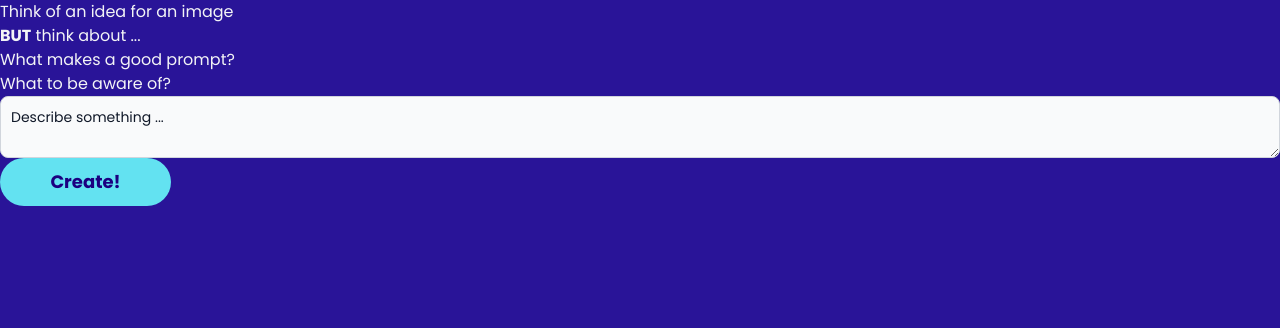
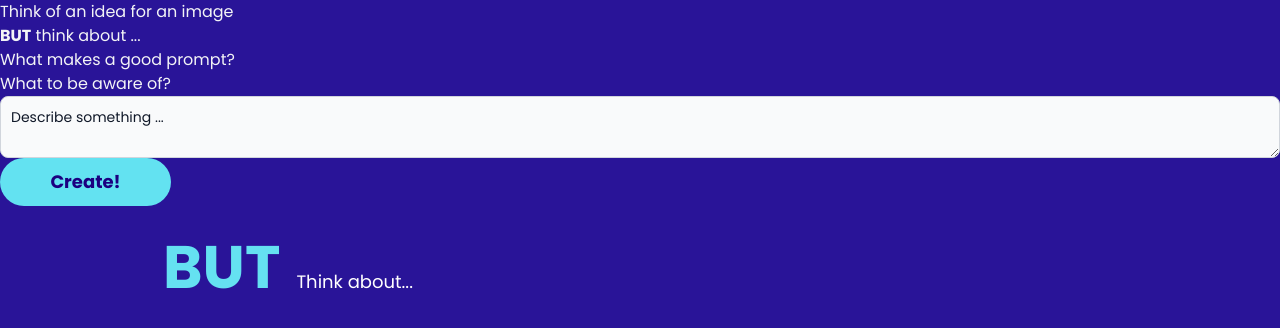
Before and after one commit to neontribe/think-ai, a Next.js app: page /process/query in a window 1280 px wide. Shown: the top 328 px of the page. Built offline with nearby package versions, Linux system fonts and the light colour scheme.

Commit message:
Feat: add ButTypography component

```diff
--- /dev/null
+++ b/src/app/components/ButTypography.jsx
@@ -0,0 +1,18 @@
+'use client';
+
+import React from 'react';
+
+const ButTypography = ({ text = '' , className = '' }) => {
+  return (
+    <div
+    className={`flex flex-row justify-center items-baseline bg-transparent text-[#65E1F1] text-[3.75rem] ${className}
+    w-full max-w-lg md:max-w-xl lg:max-w-4xl h-20 md:h-24 lg:h-[28rem]`}
+      aria-labelledby='but-text'
+    >
+      <span className='block mr-4 font-bold' tabIndex='0'>BUT</span>
+      {text && <p className='text-lg text-white text-[18px] top-1' tabIndex='0'>{text}</p>}
+    </div>
+  );
+};
+
+export default ButTypography;
--- a/src/app/process/query/page.jsx
+++ b/src/app/process/query/page.jsx
@@ -3,6 +3,7 @@
 import { useRouter } from 'next/navigation';
 import { useGlobalState } from "@/app/contexts/GlobalStateProvider";
 import { useEffect } from "react";
+import ButTypography from '@/app/components/ButTypography';
 
 export default function Query() {
   const router = useRouter();
@@ -24,5 +25,9 @@ export default function Query() {
     <button className="bg-[#63E2F1] text-[#1B0080] px-6 py-3 w-[171px] h-[48px] text-lg inline-flex items-center justify-center font-bold rounded-full transition durantion-300 hover:bg-[#9747FF] hover:text-white focus:outline-none focus:ring-2 focus:ring-offset-2 focus:ring-[#9747FF]" type="button" onClick={() => router.push('/process/response')}>
       Create!
     </button>
+
+    <div className='flex'>
+    <ButTypography text="Think about..."className="mt-4" />
+    </div>
   </>);
 }
```
